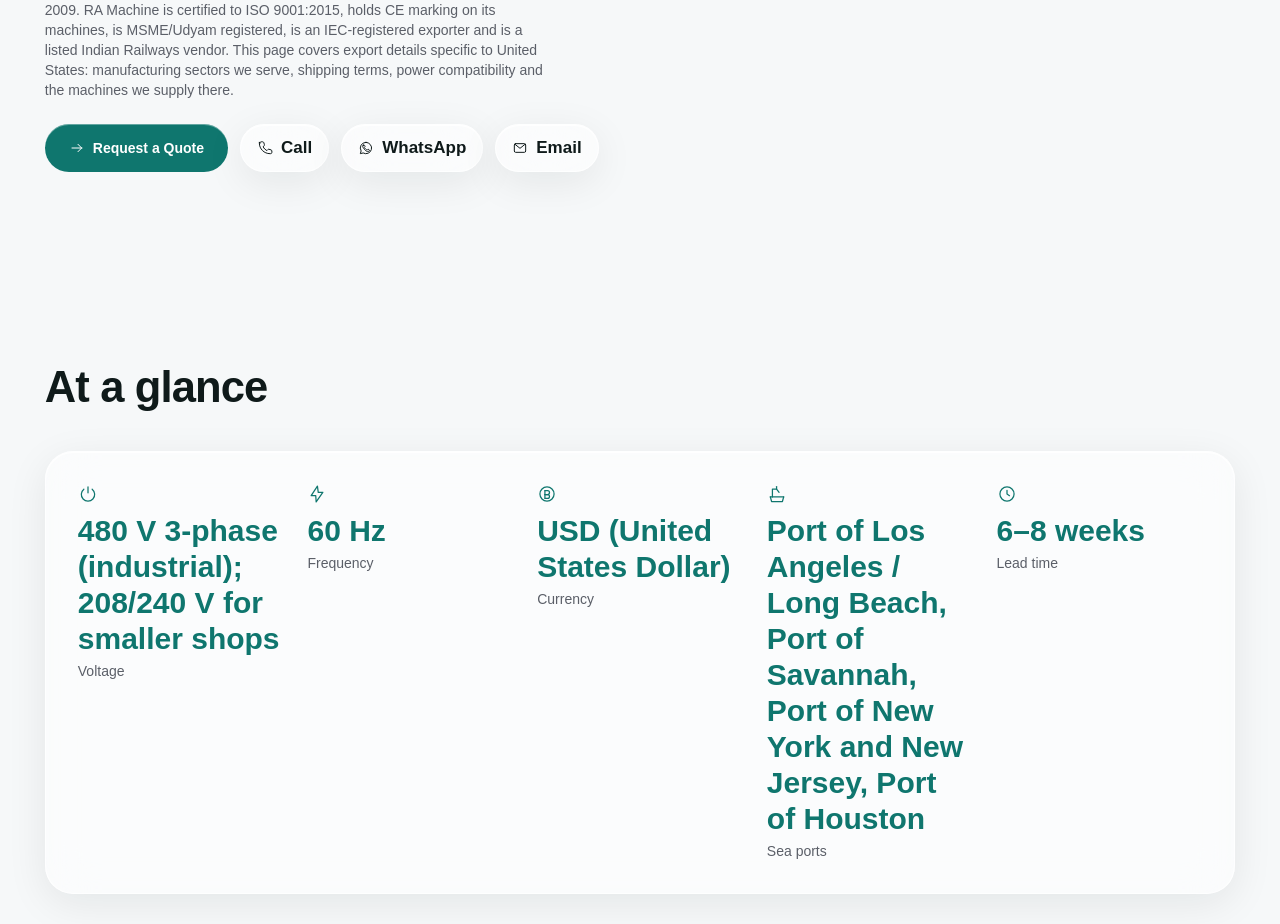
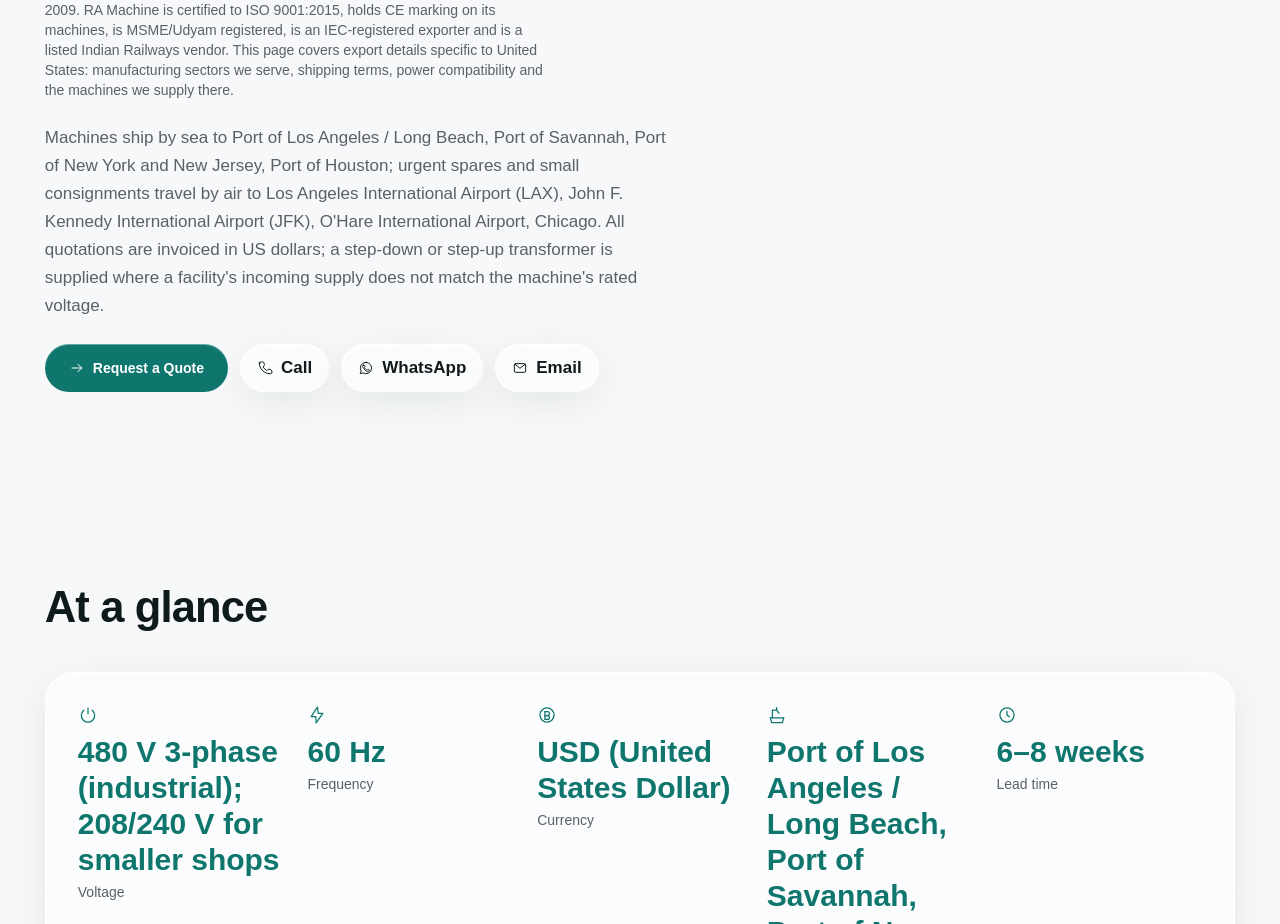
Before and after one commit to rishirajrateria/RAMachines, a Next.js app: page /export/united-states in a window 1280 px wide. Shown: the part 1124-2048 px from the top of the page. Built offline with nearby package versions, Linux system fonts and the light colour scheme; no server answers; a web font is replaced by a local one.

Commit message:
Country pages: add ports/airports/currency line; audit: contact floor reflects ADR-0003; wider home hero panel
Co-Authored-By: Claude Fable 5.1 <noreply@anthropic.com>
Claude-Session: https://claude.ai/code/session_019iSMwNBo3vDRwBTBfgqKJW

```diff
--- a/app/export/[country]/page.tsx
+++ b/app/export/[country]/page.tsx
@@ -137,6 +137,10 @@ export default async function CountryExportPage({ params }: Props) {
           <AboutBlurb
             context={`This page covers export details specific to ${country.name}: manufacturing sectors we serve, shipping terms, power compatibility and the machines we supply there.`}
           />
+          <p className="max-w-prose text-grey-600">
+            Machines ship by sea to {country.ports.join(", ")}; urgent spares and small consignments travel by air
+            to {country.airports.join(", ")}. {country.currencyNote}
+          </p>
           <CtaGroup context={`an enquiry for ${country.name}`} />
         </div>
       </Section>
--- a/app/page.tsx
+++ b/app/page.tsx
@@ -49,7 +49,7 @@ export default function HomePage() {
         <div className="absolute inset-0 bg-white/30" />
         <Container>
           <Breadcrumbs items={[{ name: "Home", href: paths.home }]} />
-          <div className="glass-strong mx-auto mt-4 max-w-2xl p-8 text-center md:p-14">
+          <div className="glass-strong mx-auto mt-4 max-w-3xl p-8 text-center md:p-14">
             <p className="eyebrow justify-center">Manufactured in Kolkata · Exported worldwide</p>
             <h1 className="mt-4 font-display text-display-xl text-ink">
               Laser Cutting Machines Built in India, Trusted Worldwide
--- a/scripts/content-audit.mjs
+++ b/scripts/content-audit.mjs
@@ -36,7 +36,7 @@ const THRESHOLDS = {
   training: { min: 650 }, // ADR: "≈ 700"
   "job-work": { min: 450 }, // ADR: "≈ 500" — noindex, excluded from sitemap
   about: { min: 700 },
-  contact: { min: 300 },
+  contact: { min: 120 }, // ADR-0003: contact is a utility page (≤ 400 words), not an SEO target
   certifications: { min: 600 },
   "india-state": { min: 900, max: 1200 },
   "india-city": { min: 700, max: 900 },
```
Also changed, not shown: 1 other file (tests, documents, lock files or other folders).
